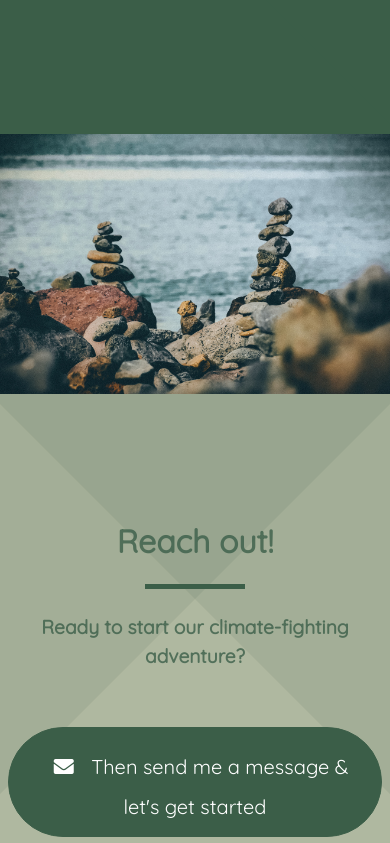
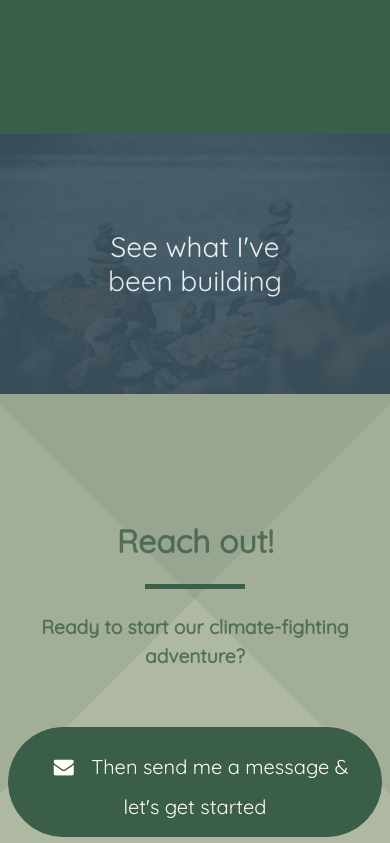
Before and after one commit to malmi003/Portfolio, a React (Create React App) app in the folder client/: page / in a window 390 px wide. Shown: the part 1061-1904 px from the top of the page. Built offline with nearby package versions, Linux system fonts and the light colour scheme; a web font is replaced by a local one.

Commit message:
mobile fixes

```diff
--- a/client/public/index.html
+++ b/client/public/index.html
@@ -31,10 +31,11 @@
     <!-- Google fonts -->
   <link href="https://fonts.googleapis.com/css?family=Amatic+SC|IM+Fell+English+SC|Quicksand|Slabo+27px|Tajawal|Francois+One"
     rel="stylesheet">
-  <!-- social icons -->
-  <link rel="stylesheet" href="https://cdnjs.cloudflare.com/ajax/libs/font-awesome/4.7.0/css/font-awesome.min.css">
+
   <!-- other icons -->
   <link rel="stylesheet" href="https://use.fontawesome.com/releases/v5.2.0/css/all.css" integrity="sha384-hWVjflwFxL6sNzntih27bfxkr27PmbbK/iSvJ+a4+0owXq79v+lsFkW54bOGbiDQ" crossorigin="anonymous">
+   <!-- social icons -->
+   <link rel="stylesheet" href="https://cdnjs.cloudflare.com/ajax/libs/font-awesome/4.7.0/css/font-awesome.min.css">
 
 </head>
 
--- a/client/src/App.css
+++ b/client/src/App.css
@@ -47,13 +47,7 @@ a:hover {
 .bg-primary {
   background: rgba(59, 81, 94, .8) !important;
 }
-.navbar {
-  /* background: rgba(97, 114, 67, .7); */
-  background: rgba(59, 94, 72, .7);
-}
-.navbar a {
-  color: rgba(240, 222, 200, 1) !important;
-}
+
 
 /* ---------------------------------MAIN---------------------------- */
 /*................general................*/
--- a/client/src/components/Navbar/Navbar.css
+++ b/client/src/components/Navbar/Navbar.css
@@ -9,7 +9,18 @@
   -webkit-transform: scaleX(-1);
     transform: scaleX(-1);
 }
-
+.navbar {
+  /* background: rgba(97, 114, 67, .7); */
+  background: rgba(59, 94, 72, .7);
+}
+.navbar a {
+  color: rgba(240, 222, 200, 1) !important;
+}
+@media (max-width: 768px) {
+  .nav-link {
+    padding:5px 0 !important;
+  }
+}
 /*!
  * Hamburgers
  * @description Tasty CSS-animated hamburgers
--- a/client/src/components/SkillPill/SkillPill.css
+++ b/client/src/components/SkillPill/SkillPill.css
@@ -13,4 +13,8 @@
     background:#649e95;
     box-shadow:0 0 1px 5px #649e95;
     box-shadow: 0 0 20px rgba(0,0,0,.2) inset;
+
 }
+#other-skills-section ul {
+    padding-inline-start: 0px !important;
+}
--- a/client/src/components/TechnologySideBar/TechnologySideBar.css
+++ b/client/src/components/TechnologySideBar/TechnologySideBar.css
@@ -4,6 +4,7 @@ h3 {
 #TechnologySideBar {
     margin-bottom: 2rem;
 }
+
 .progressOval {
     height: 10px;
     width: 30px;
--- a/client/src/pages/Home/Home.css
+++ b/client/src/pages/Home/Home.css
@@ -145,7 +145,9 @@
     #header-text {
       text-align: center;
     }
-
+    #portfolio-section #rock-stacks-overlay{
+      opacity: .9;
+    }
   }
   @media (min-width:577px) {
     #large-rock-stack {
```
